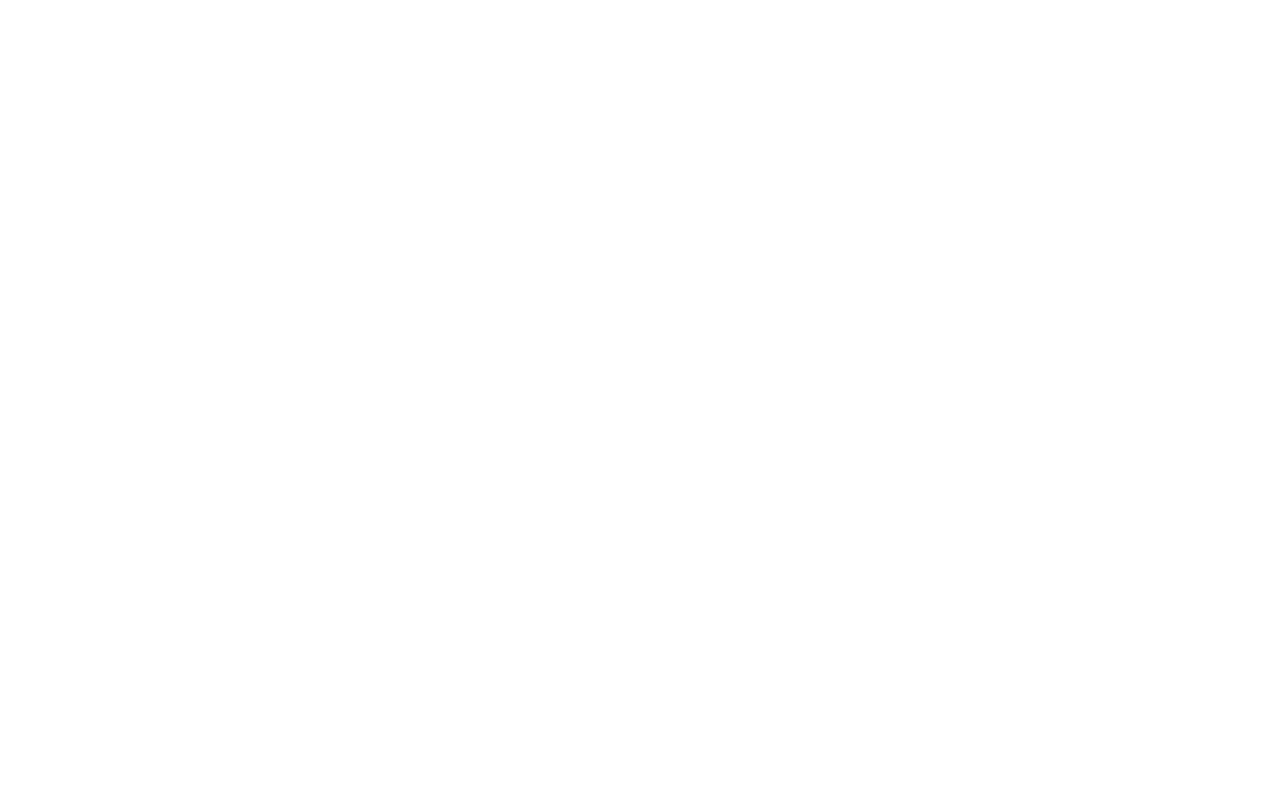
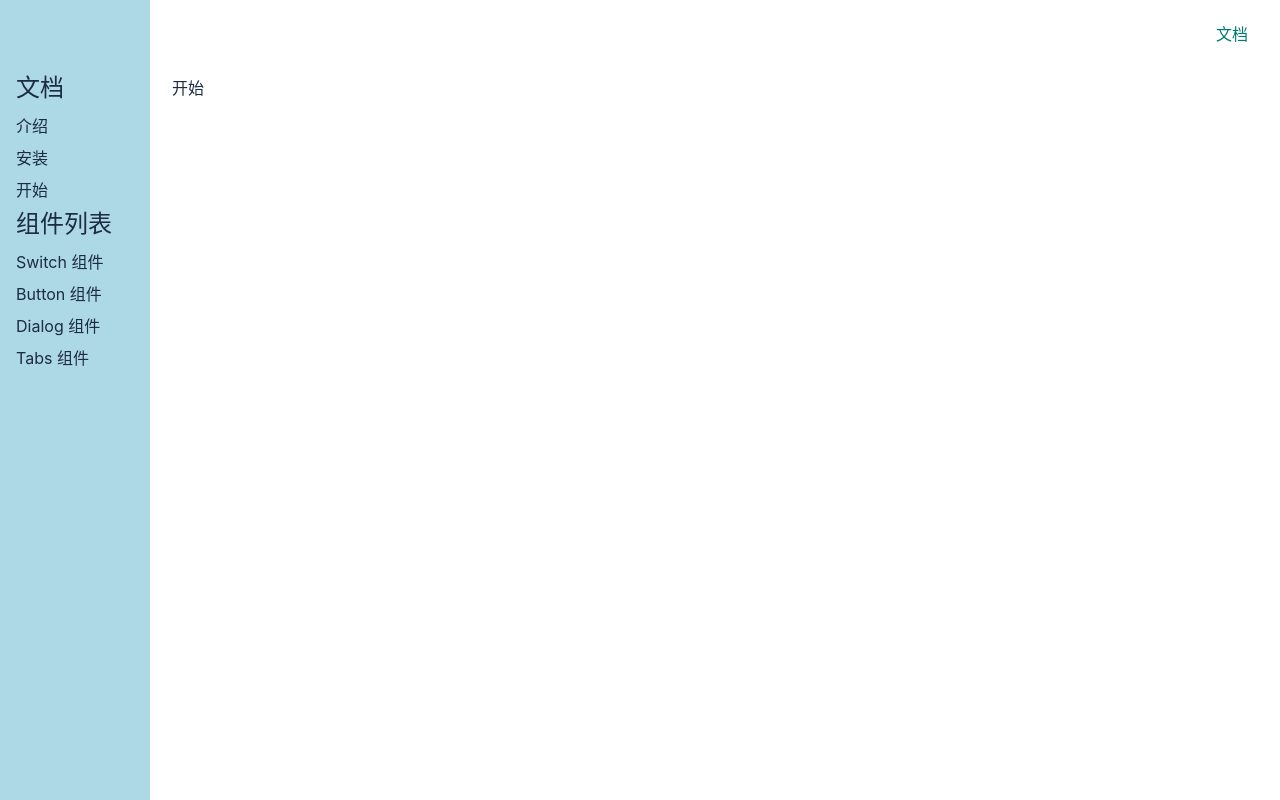
Before and after one commit to violateer/vo-ui, a Vue app: page /#/doc/get-start in a window 1280 px wide. Before the commit this address had no page. Built offline with nearby package versions, Linux system fonts and the light colour scheme.

Commit message:
创建路由

```diff
--- a/src/views/Doc.vue
+++ b/src/views/Doc.vue
@@ -3,6 +3,18 @@
     <Topnav toggleMenuButtonVisible class="nav" />
     <div class="content">
         <aside v-if="menuVisible">
+            <h2>文档</h2>
+            <ol>
+                <li>
+                    <router-link to="/doc/intro">介绍</router-link>
+                </li>
+                <li>
+                    <router-link to="/doc/install">安装</router-link>
+                </li>
+                <li>
+                    <router-link to="/doc/get-start">开始</router-link>
+                </li>
+            </ol>
             <h2>组件列表</h2>
             <ol>
                 <li>
--- /dev/null
+++ b/src/views/GetStart.vue
@@ -0,0 +1,15 @@
+<template>
+<div>
+    开始
+</div>
+</template>
+
+<script>
+export default {
+
+}
+</script>
+
+<style scoped>
+
+</style>
--- /dev/null
+++ b/src/views/Install.vue
@@ -0,0 +1,15 @@
+<template>
+<div>
+    安装
+</div>
+</template>
+
+<script>
+export default {
+
+}
+</script>
+
+<style scoped>
+
+</style>
--- /dev/null
+++ b/src/views/Intro.vue
@@ -0,0 +1,15 @@
+<template>
+<div>
+    Intro
+</div>
+</template>
+
+<script>
+export default {
+
+}
+</script>
+
+<style scoped>
+
+</style>
```
Also changed, not shown: src/router.ts (+8 -1 lines).
